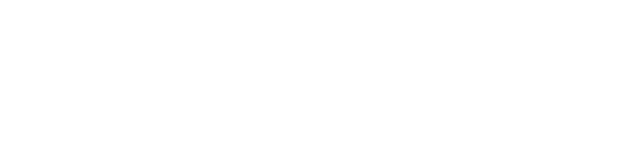
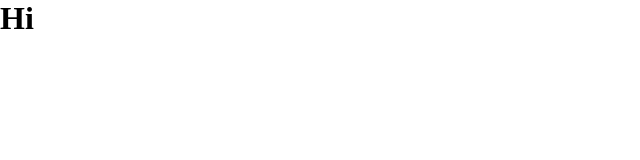
Before and after one commit to KirillZemko/zakrivayuschiy-teg-f, a plain HTML site: page index.html in a window 1280 px wide. Shown: the full height of the page, 0-640 px from the left. Drawn offline with Linux system fonts and the light colour scheme.

Commit message:
initial commit

```diff
--- a/index.html
+++ b/index.html
@@ -12,7 +12,9 @@
   </head>
   <body class="page">
     <header class="header"></header>
-    <main></main>
+    <main>
+      <h1>Hi</h1>
+    </main>
     <script src="./scripts/like.js"></script>
   </body>
 </html>
```
